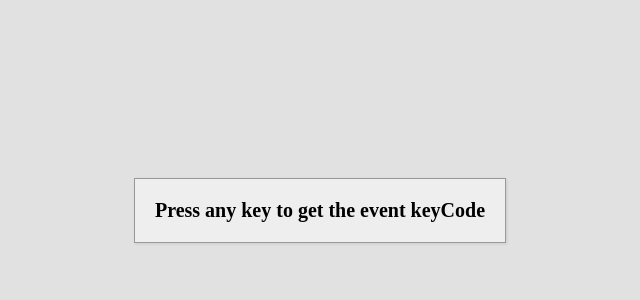
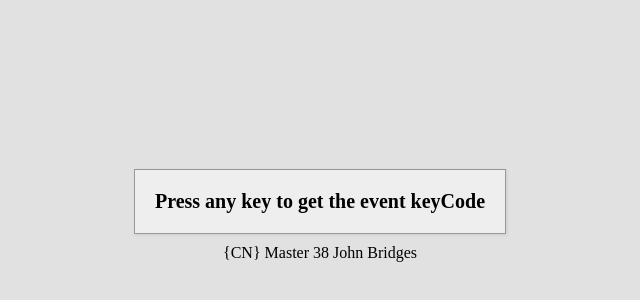
Before and after one commit to jbridges373/JavaScript-keyCodeGenerator-Challenge, a plain HTML site: page index.html in a window 1280 px wide. Shown: the part 190-490 px from the top of the page, without its empty margins (320-960 px from the left). Drawn offline with Linux system fonts and the light colour scheme; a web font is replaced by a local one.

Commit message:
Update index.html

```diff
--- a/index.html
+++ b/index.html
@@ -12,6 +12,7 @@
         <div class="key">
             Press any key to get the event keyCode
         </div>
+        <footer>{CN} Master 38 John Bridges</fooeter>
     </div>
 
     <script src="./app.js"></script>
```
